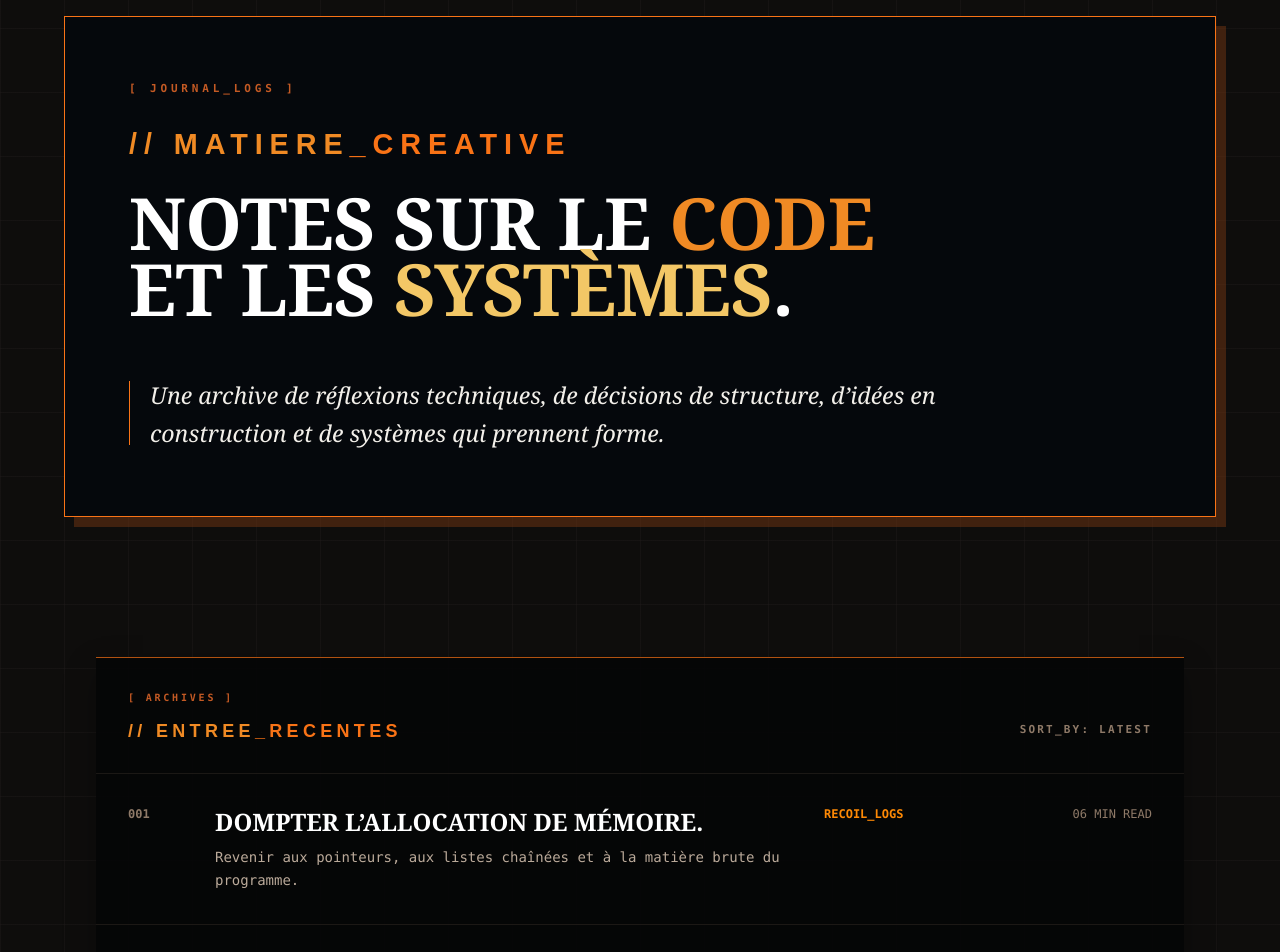
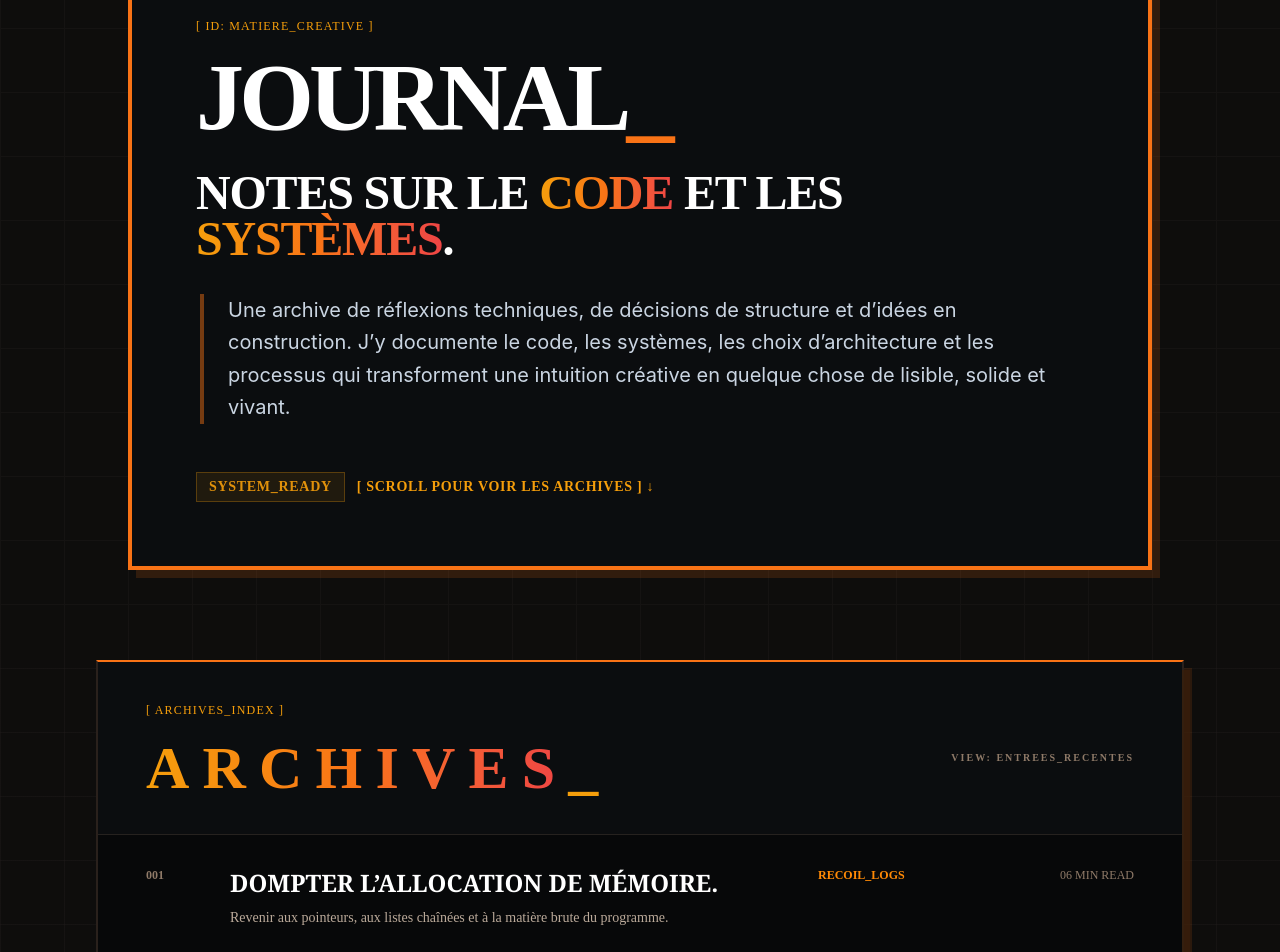
Before and after one commit to korallia/Portfolio, a React (Vite) app in the folder korallia-lab/: page /journal in a window 1280 px wide. Shown: the part 180-1132 px from the top of the page. Built offline with nearby package versions, Linux system fonts and the light colour scheme.

Commit message:
redesign journal page

```diff
--- a/korallia-lab/src/components/Pages/Journal.jsx
+++ b/korallia-lab/src/components/Pages/Journal.jsx
@@ -34,89 +34,94 @@ const Journal = () => {
 
   return (
     <div className="min-h-screen bg-[#0E0D0C] bg-[linear-gradient(to_right,rgba(36,32,30,0.35)_1px,transparent_1px),linear-gradient(to_bottom,rgba(36,32,30,0.35)_1px,transparent_1px)] bg-[size:4rem_4rem] text-slate-200 font-mono selection:bg-orange-500/30 overflow-x-hidden">
-      <main className="max-w-7xl mx-auto px-8 py-24">
-        {/* PAGE IDENTITY */}
-        <section className="mb-24 flex justify-center mt-5">
-          <div className="relative mx-auto w-full max-w-6xl border border-[#F97316] bg-[#05080C] px-10 py-14 md:px-16 md:py-16 shadow-[10px_10px_0px_rgba(124,58,18,0.45)]">
-            <p className="mb-8 text-[11px] font-bold uppercase tracking-[0.35em] text-[#C45A24]">
-              [ journal_logs ]
+          <main >
+
+         <section className="min-h-[calc(100vh-5rem)] w-full bg-[#0E0D0C] flex items-center justify-center p-4 md:p-12 relative overflow-hidden">
+          <div className="absolute inset-0 bg-[linear-gradient(to_right,#24201E_1px,transparent_1px),linear-gradient(to_bottom,#24201E_1px,transparent_1px)] bg-[size:4rem_4rem] opacity-[0.35] pointer-events-none"></div>
+
+          <div className="max-w-5xl w-full border-4 border-[#F97316] bg-[#0B0D0F] p-8 md:p-16 shadow-[8px_8px_0px_0px_rgba(249,115,22,0.15)] relative z-10">
+
+            <div className="flex items-center gap-2 text-xs font-[JetBrains_Mono] text-[#F59E0B] tracking-widest uppercase mb-4">
+              <span>[ ID: Matiere_creative ]</span>
+            </div>
+
+            <h1 className="font-[Plus_Jakarta_Sans] text-6xl md:text-8xl font-extrabold text-white tracking-tighter mb-6 uppercase">
+              Journal<span className="text-[#F97316]">_</span>
+            </h1>
+
+            <p className="font-[Plus_Jakarta_Sans] text-3xl md:text-5xl text-white font-black leading-[0.95] tracking-tight mb-8 uppercase max-w-4xl">
+  NOTES SUR LE{" "}
+  <span className="text-transparent bg-clip-text bg-gradient-to-r from-[#F59E0B] via-[#F97316] to-[#EF4444]">
+    CODE
+  </span>{" "}
+  ET LES{" "}
+  <span className="text-transparent bg-clip-text bg-gradient-to-r from-[#F59E0B] via-[#F97316] to-[#EF4444]">
+    SYSTÈMES
+  </span>.
+</p>
+
+           <p className="font-[Inter] text-slate-300 text-lg md:text-xl max-w-4xl leading-relaxed border-l-4 border-[#F97316]/45 pl-6 mt-8 mb-10 ml-0 md:ml-1">
+                Une archive de réflexions techniques, de décisions de structure et
+                d’idées en construction. J’y documente le code, les systèmes, les
+                choix d’architecture et les processus qui transforment une intuition
+                créative en quelque chose de lisible, solide et vivant.
             </p>
 
-            <div className="relative">
-              <div className="mb-7">
-  <span className="inline-block font-['Oxanium',sans-serif] uppercase font-bold tracking-[0.24em] text-[1.3rem] md:text-[1.6rem] xl:text-[1.8rem] leading-none">
-        <span style={{ color: "#F08A24" }}>// MATIERE</span>
-    <span style={{ color: "#F97316" }}>_CREATIVE</span>
-  </span>
-</div>
-
-              <h1 className="font-serif font-black tracking-tight text-white">
-                <span className="block text-5xl md:text-6xl xl:text-7xl leading-[0.92]">
-                  NOTES SUR LE{" "}
-                  <span style={{ color: "#F08A24" }}>CODE</span>
-                </span>
-
-                <span className="block text-5xl md:text-6xl xl:text-7xl leading-[0.92]">
-                  ET LES{" "}
-                  <span style={{ color: "#F3C766" }}>SYSTÈMES</span>.
-                </span>
-              </h1>
+            <div className="mt-12 flex items-center gap-3 text-sm font-[JetBrains_Mono] text-[#F59E0B] font-bold tracking-wider">
+              <span className="bg-[#F59E0B]/10 px-3 py-1 border border-[#F59E0B]/30 animate-pulse">SYSTEM_READY</span>
+              <span>[ SCROLL POUR VOIR LES ARCHIVES ] ↓</span>
             </div>
 
-            <div className="mt-14 flex items-start gap-5">
-              <div className="mt-1 h-16 w-px bg-[#F97316]" />
-
-              <p className="max-w-4xl font-serif text-lg italic leading-relaxed text-[#F3F0EA] md:text-[1.45rem]">
-                Une archive de réflexions techniques, de décisions de structure,
-                d’idées en construction et de systèmes qui prennent forme.
-              </p>
-            </div>
           </div>
         </section>
 
+
 {/* ARCHIVE */}
-<section className="relative left-1/2 mt-35 w-[min(82rem,calc(100vw-12rem))] -translate-x-1/2">
-  <div className="relative bg-[#050607]/82 border-t border-[#F97316]/70 shadow-[0_12px_30px_rgba(0,0,0,0.25)]">
-    <div className="px-6 md:px-8 pt-8 pb-7 border-b border-[#1F1A17]/90 bg-[#050607]/55 flex items-start justify-between gap-8">
+{/* ARCHIVE */}
+<section className="relative left-1/2 mt-10 mb-50 w-[min(78rem,calc(100vw-12rem))] -translate-x-1/2">
+  <div className="relative border-2 border-[#2A211C] border-t-[#F97316] bg-[#0B0D0F] shadow-[8px_8px_0px_0px_rgba(249,115,22,0.12)]">
+    {/* petit accent pour rappeler le hero */}
+    <div className="absolute -right-2 top-2 h-full w-2 bg-[#3A1F0B]/70" />
+    <div className="absolute -bottom-2 left-2 h-2 w-full bg-[#3A1F0B]/70" />
+
+    {/* HEADER */}
+    <div className="relative z-10 px-8 md:px-12 pt-10 pb-9 border-b border-[#26221F] bg-[#0B0D0F] flex items-start justify-between gap-8">
       <div>
-        <p
-          className="text-[10px] font-bold tracking-[0.28em] mb-3"
-          style={{ color: "#C45A24" }}
-        >
-          [ ARCHIVES ]
-        </p>
+        <div className="flex items-center gap-2 text-xs font-[JetBrains_Mono] text-[#F59E0B] tracking-widest uppercase mb-5">
+          <span>[ Archives_Index ]</span>
+        </div>
 
-       <span className= "font-['Oxanium',sans-serif] text-base md:text-lg font-bold uppercase tracking-[0.24em]">
-        <span style={{ color: "#F08A24" }}>// Entree</span>
-    <span style={{ color: "#F97316" }}>_RECENTES</span>
-  </span>
+        <h1 className="font-[Plus_Jakarta_Sans] text-5xl md:text-6xl font-black uppercase tracking-[0.22em] leading-none">
+          <span className="text-transparent bg-clip-text bg-gradient-to-r from-[#F59E0B] via-[#F97316] to-[#EF4444]">
+            Archives
+          </span>
+          <span className="text-[#F59E0B]">_</span>
+        </h1>
       </div>
 
-      <p
-        className="hidden md:block pt-8 text-[11px] font-bold tracking-[0.2em]"
-        style={{ color: "#8F7A68" }}
-      >
-        SORT_BY: LATEST
+      <p className="hidden md:block pt-12 font-[JetBrains_Mono] text-[10px] font-bold tracking-[0.2em] uppercase text-[#8F7A68]">
+        VIEW: ENTREES_RECENTES
       </p>
     </div>
 
-    <div>
+    {/* ENTRIES */}
+    <div className="relative z-10 bg-[#050607]/65 pb-2">
       {entries.map((entry) => (
         <article
           key={entry.number}
-          className="group grid grid-cols-1 md:grid-cols-12 gap-5 px-6 md:px-8 py-8 border-b border-[#1F1A17]/90 bg-[#050607]/55 transition-all duration-200 cursor-pointer hover:bg-[#12100E]/95 hover:shadow-[inset_3px_0_0_#F97316]"
+          className="group grid grid-cols-1 md:grid-cols-12 gap-5 px-8 md:px-12 py-8 border-b border-[#1F1A17]/90 transition-all duration-200 cursor-pointer hover:bg-[#12100E]/95 hover:shadow-[inset_3px_0_0_#F97316]"
         >
-          <div className="md:col-span-1 text-xs font-bold text-[#8F7A68] transition-colors duration-200 group-hover:text-[#F97316]">
+          <div className="md:col-span-1 font-[JetBrains_Mono] text-xs font-bold text-[#8F7A68] transition-colors duration-200 group-hover:text-[#F97316]">
             {entry.number}
           </div>
 
           <div className="md:col-span-7">
-            <h3 className="font-serif text-2xl font-black text-white transition-colors group-hover:text-[#FFF3E0]">
+            <h3 className="font-serif text-2xl font-black text-white transition-colors duration-200 group-hover:text-[#FFF3E0]">
               {entry.title}
             </h3>
 
             <p
-              className="mt-2 text-sm leading-relaxed max-w-2xl"
+              className="mt-2 font-[JetBrains_Mono] text-sm leading-relaxed max-w-2xl"
               style={{ color: "#BBAA9A" }}
             >
               {entry.description}
@@ -124,12 +129,12 @@ const Journal = () => {
           </div>
 
           <div
-            className={`md:col-span-2 text-xs font-bold transition-all duration-200 ${entry.categoryClass} group-hover:brightness-125`}
+            className={`md:col-span-2 font-[JetBrains_Mono] text-xs font-bold transition-all duration-200 ${entry.categoryClass} group-hover:brightness-125`}
           >
             {entry.category}
           </div>
 
-          <div className="md:col-span-2 text-xs md:text-right transition-colors duration-200 text-[#8F7A68] group-hover:text-[#CDB9A5]">
+          <div className="md:col-span-2 font-[JetBrains_Mono] text-xs md:text-right text-[#8F7A68] transition-colors duration-200 group-hover:text-[#CDB9A5]">
             {entry.meta}
           </div>
         </article>
```
